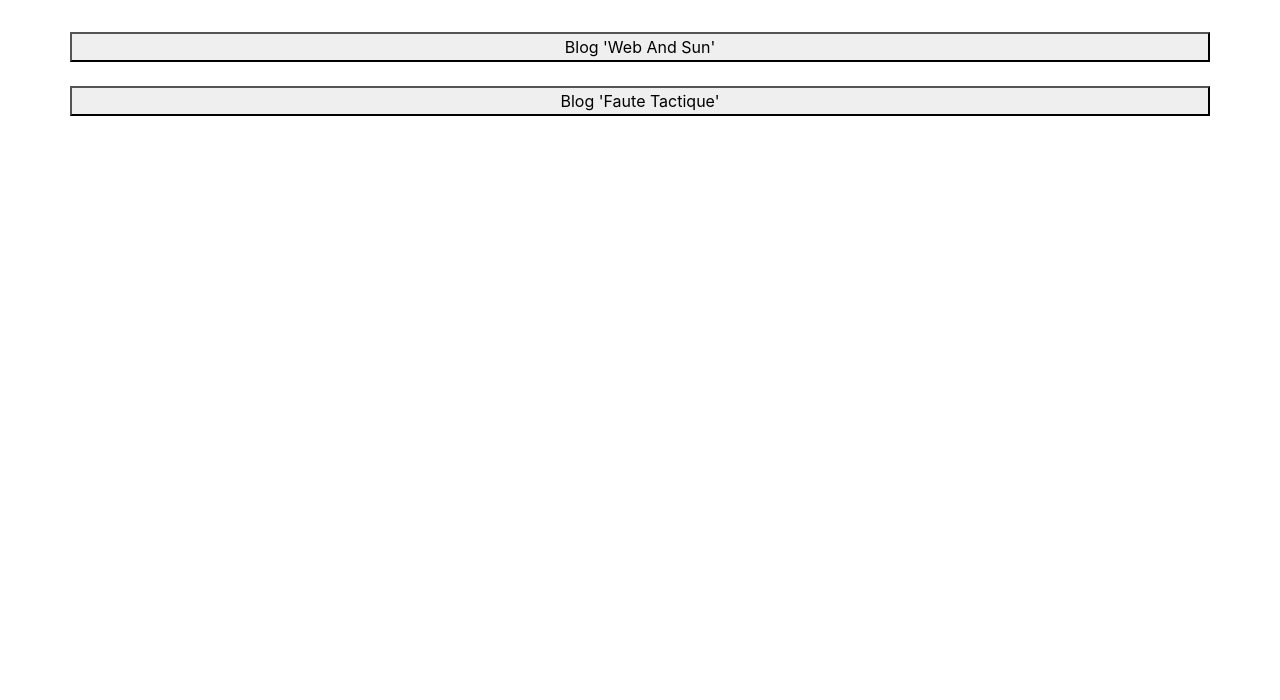
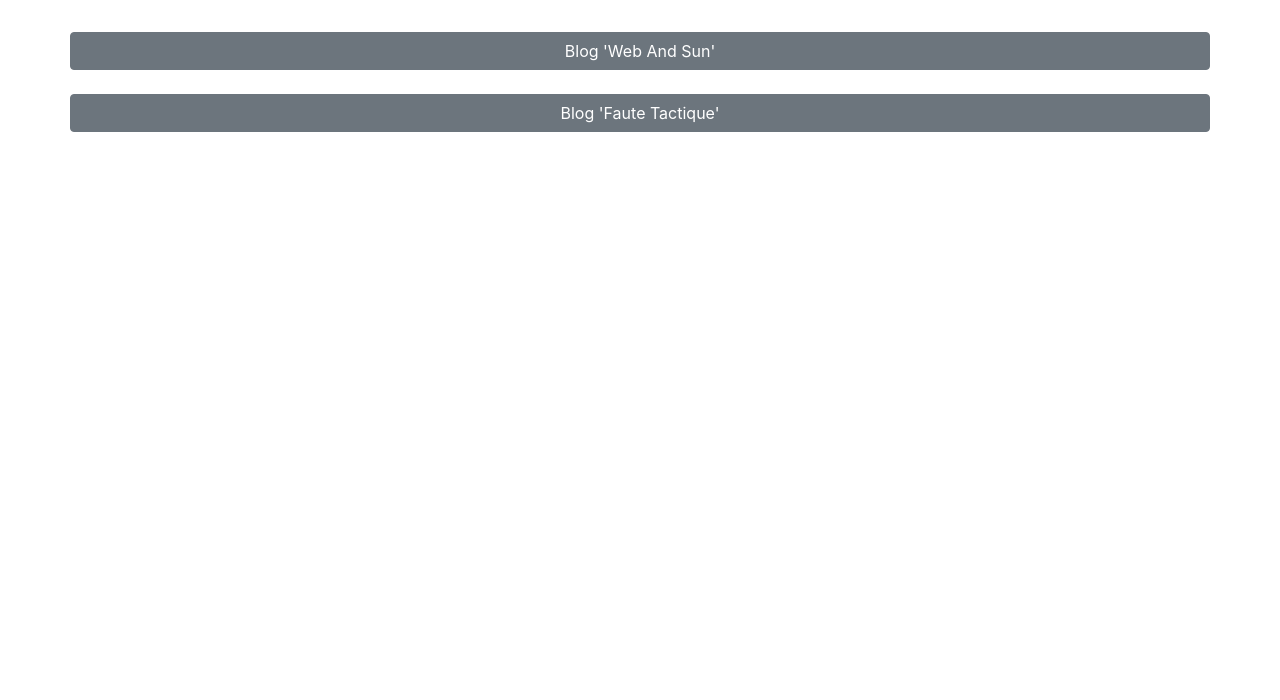
Before and after one commit to MaxenceMnr/projet-vue-simple, a plain HTML site: page index.html in a window 1280 px wide. Shown: the part 100-800 px from the top of the page. Drawn offline with nearby package versions, Linux system fonts and the light colour scheme.

Commit message:
Exercise finisV2

```diff
--- a/index.html
+++ b/index.html
@@ -8,14 +8,14 @@
     <script src="https://cdn.jsdelivr.net/npm/vue/dist/vue.js"></script>
 
     <link href="https://stackpath.bootstrapcdn.com/bootstrap/4.2.1/css/bootstrap.min.css" rel="stylesheet" integrity="sha384-GJzZqFGwb1QTTN6wy59ffF1BuGJpLSa9DkKMp0DgiMDm4iYMj70gZWKYbI706tWS" crossorigin="anonymous">
-    <title>Simple</title>
+    <title>Projet Simpl</title>
 </head>
 <body>
 <div class="container" id="simple">
     <div class="row">
         <h1 class="mb-5 mt-4" style="font-size : 50px">Exercise Vue.js</h1>
-        <button v-on:click="recuperedPosts" class="col-12 mb-4">Blog 'Web And Sun'</button>
-        <button v-on:click="recuperedSecondPosts" class="col-12 mb-4">Blog 'Faute Tactique'</button>
+        <button v-on:click="recuperedPosts" class="col-12 mb-4 btn btn-secondary">Blog 'Web And Sun'</button>
+        <button v-on:click="recuperedSecondPosts" class="col-12 mb-4 btn btn-secondary">Blog 'Faute Tactique'</button>
         <div v-for= "post in posts" class="d-none col-12 col-sm-6 col-lg-4 d-block mb-4">
         <div class="">
             <div class="card" style="width: auto;">
```
